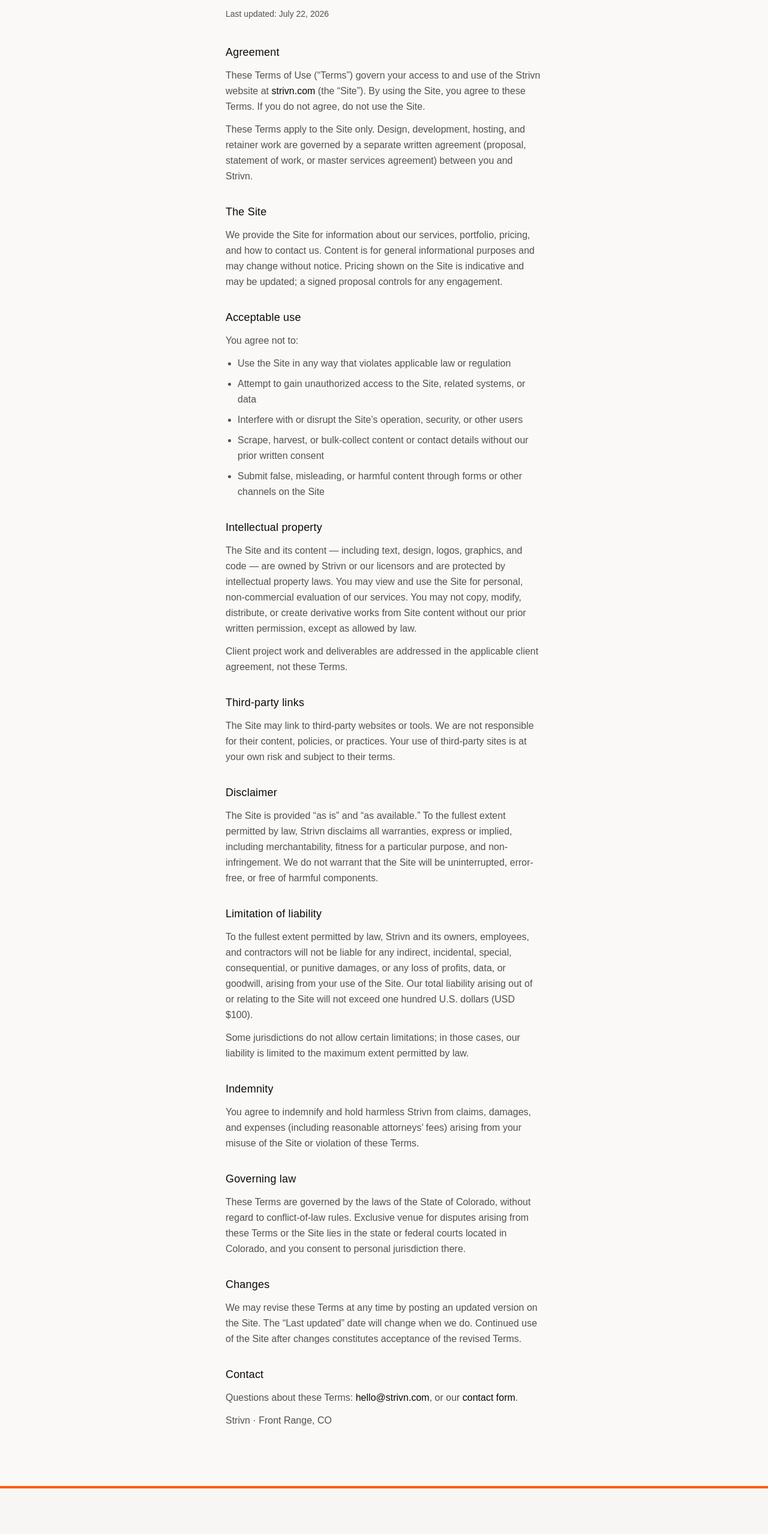
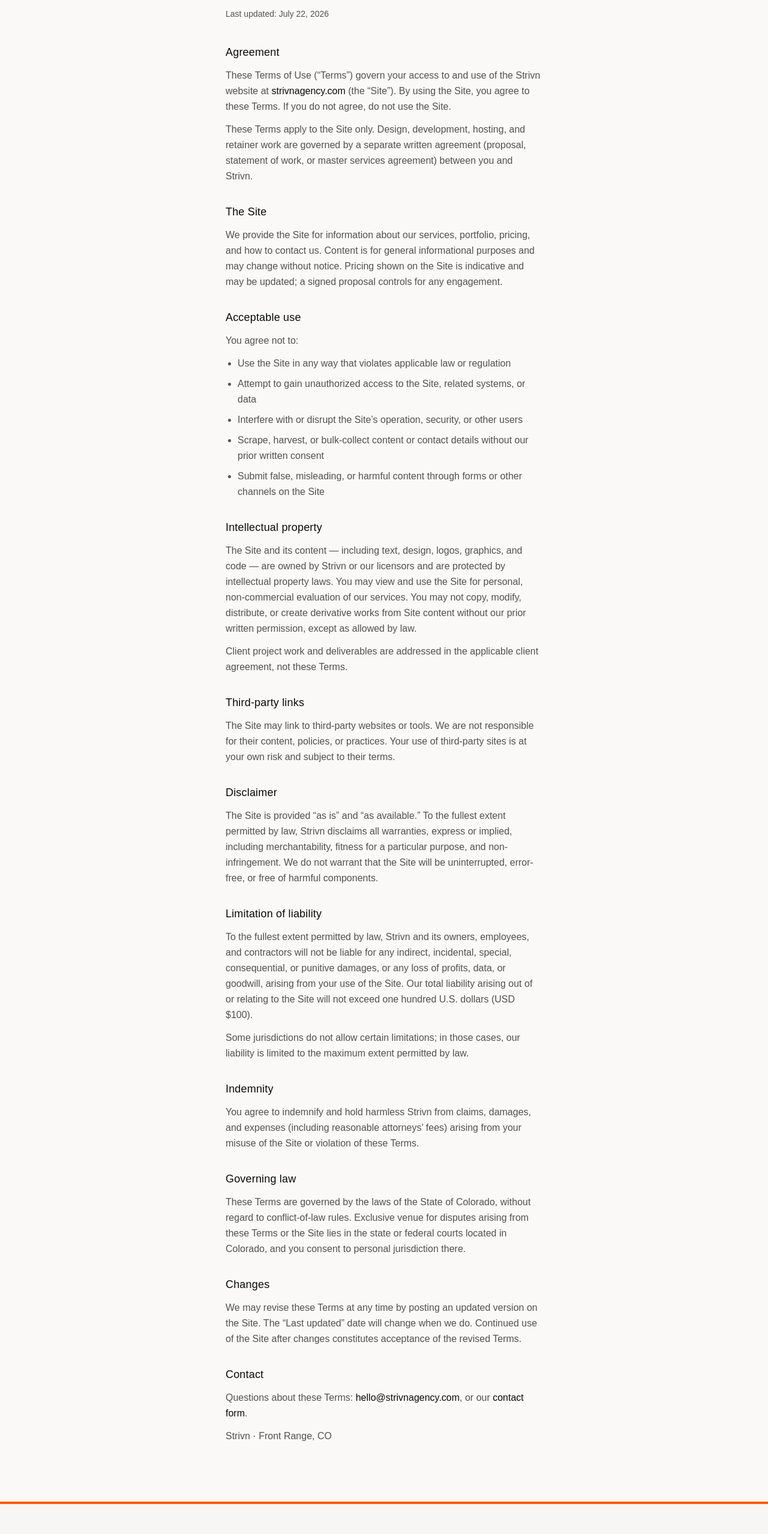
Before and after one commit to lucasmo066/strivn-core, a Next.js app: page /terms in a window 1280 px wide. Shown: the part 234-2791 px from the top of the page at 60% size. Built offline with nearby package versions, Linux system fonts and the light colour scheme; a web font is replaced by a local one.

Commit message:
Update Strivn agency domain

```diff
--- a/app/privacy/page.tsx
+++ b/app/privacy/page.tsx
@@ -36,7 +36,7 @@
                 {BRAND.name} (“we,” “us,” or “our”) is a web design and
                 development studio based in {BRAND.location}. This policy
                 explains how we handle information when you visit{" "}
-                <span className="text-foreground">strivn.com</span> (the
+                <span className="text-foreground">strivnagency.com</span> (the
                 “Site”) or contact us about our services.
               </p>
             </section>
--- a/app/terms/page.tsx
+++ b/app/terms/page.tsx
@@ -35,7 +35,7 @@
               <p>
                 These Terms of Use (“Terms”) govern your access to and use of
                 the {BRAND.name} website at{" "}
-                <span className="text-foreground">strivn.com</span> (the
+                <span className="text-foreground">strivnagency.com</span> (the
                 “Site”). By using the Site, you agree to these Terms. If you
                 do not agree, do not use the Site.
               </p>
--- a/lib/constants.ts
+++ b/lib/constants.ts
@@ -483,7 +483,7 @@
   name: "Strivn",
   location: "Front Range, CO",
   basedIn: "Based in Colorado's Front Range",
-  email: "hello@strivn.com",
+  email: "hello@strivnagency.com",
   phone: "(720) 555-0142",
   phoneHref: "tel:+17205550142",
   accent: "#FF5C00",
```
